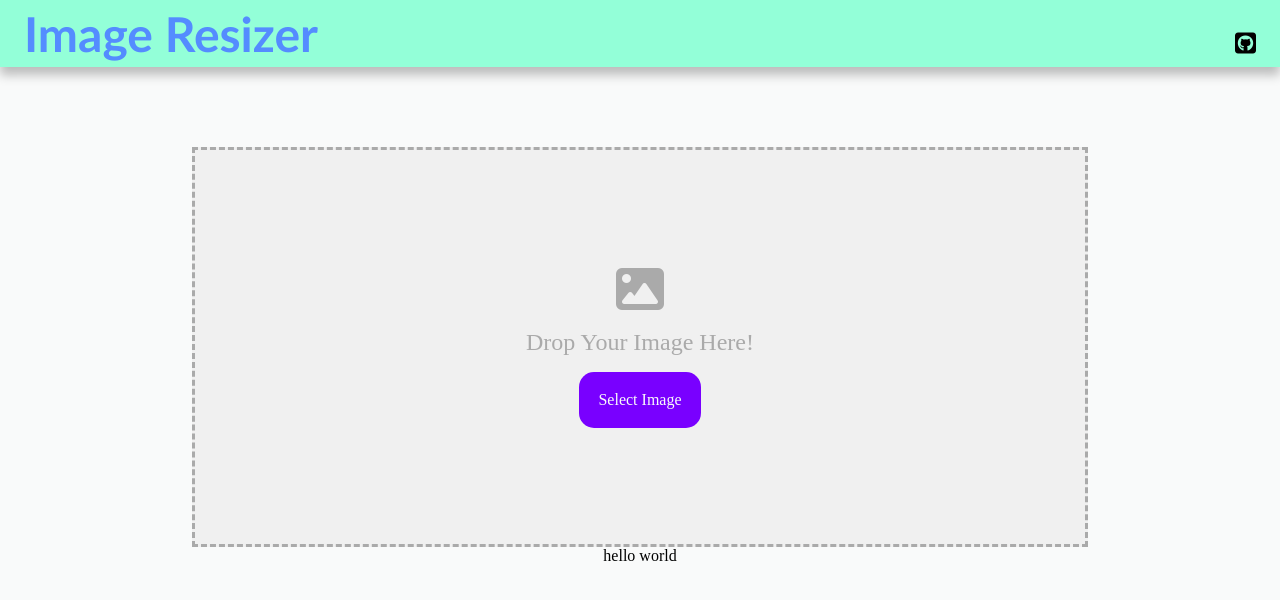
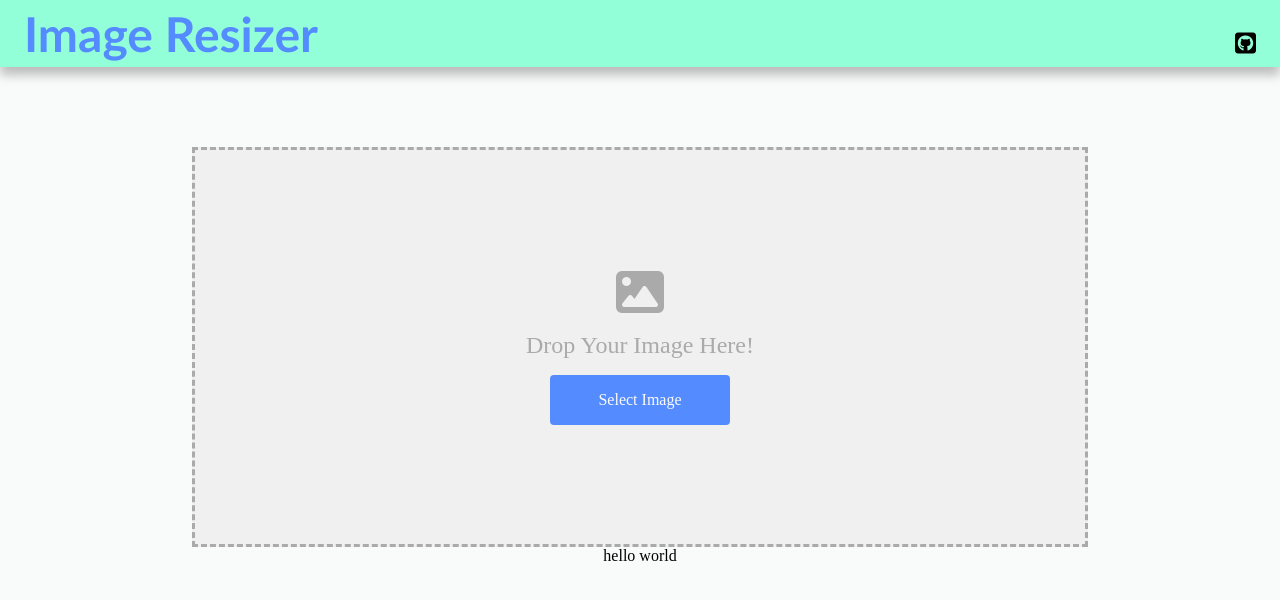
Before and after one commit to faseem619/ImageResizer, a React (Create React App) app in the folder front-end/: page / in a window 1280 px wide. Shown: the top 600 px of the page. Built offline with nearby package versions, Linux system fonts and the light colour scheme.

Commit message:
changed select image button styles

```diff
--- a/front-end/src/CSS/button.css
+++ b/front-end/src/CSS/button.css
@@ -1,11 +1,11 @@
 .button--select-file {
-  padding: 1.2em;
-  background-color: var(--font-color-accent);
+  padding: 1em 3em;
+  background-color: var(--font-color-primary);
   color: var(--background-color-primary);
   /* font-family: var(--font-primary); */
-  border-radius: 15px;
+  border-radius: 4px;
 }
 .button:hover {
   cursor: pointer;
-  background-color: #582396;
+  opacity: 0.9;
 }
```
